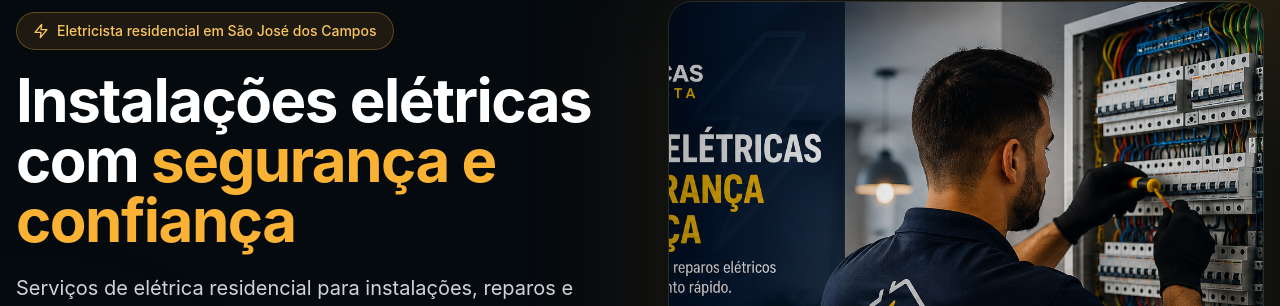
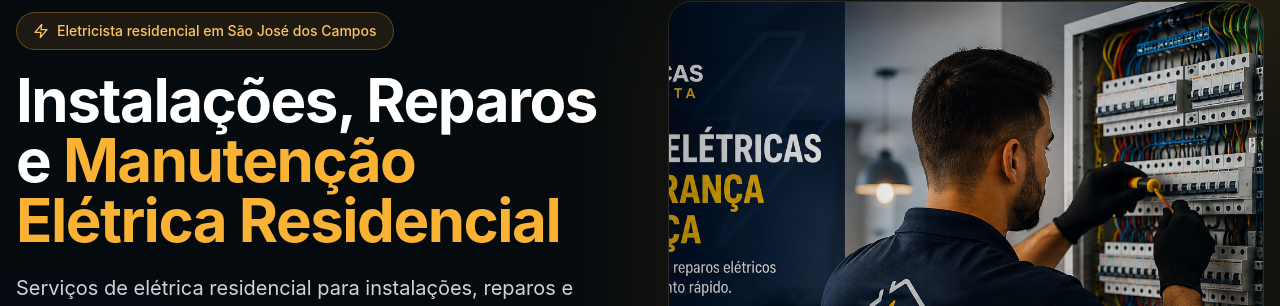
Before and after one commit to jeanlucassolutions/site-institucional, a Next.js app: page / in a window 1280 px wide. Shown: the part 143-449 px from the top of the page. Built offline with nearby package versions, Linux system fonts and the light colour scheme; no server answers.

Commit message:
Update Hero component title and subtitle

```diff
--- a/src/components/Hero.tsx
+++ b/src/components/Hero.tsx
@@ -56,9 +56,9 @@ const Hero = () => {
 
             {/* Título */}
             <h1 className="text-4xl font-bold leading-tight tracking-tight md:text-5xl lg:text-6xl">
-              Instalações elétricas com{' '}
+              Instalações, Reparos e{' '}
               <span className="text-electric-500">
-                segurança e confiança
+                Manutenção Elétrica Residencial
               </span>
             </h1>
 
```
